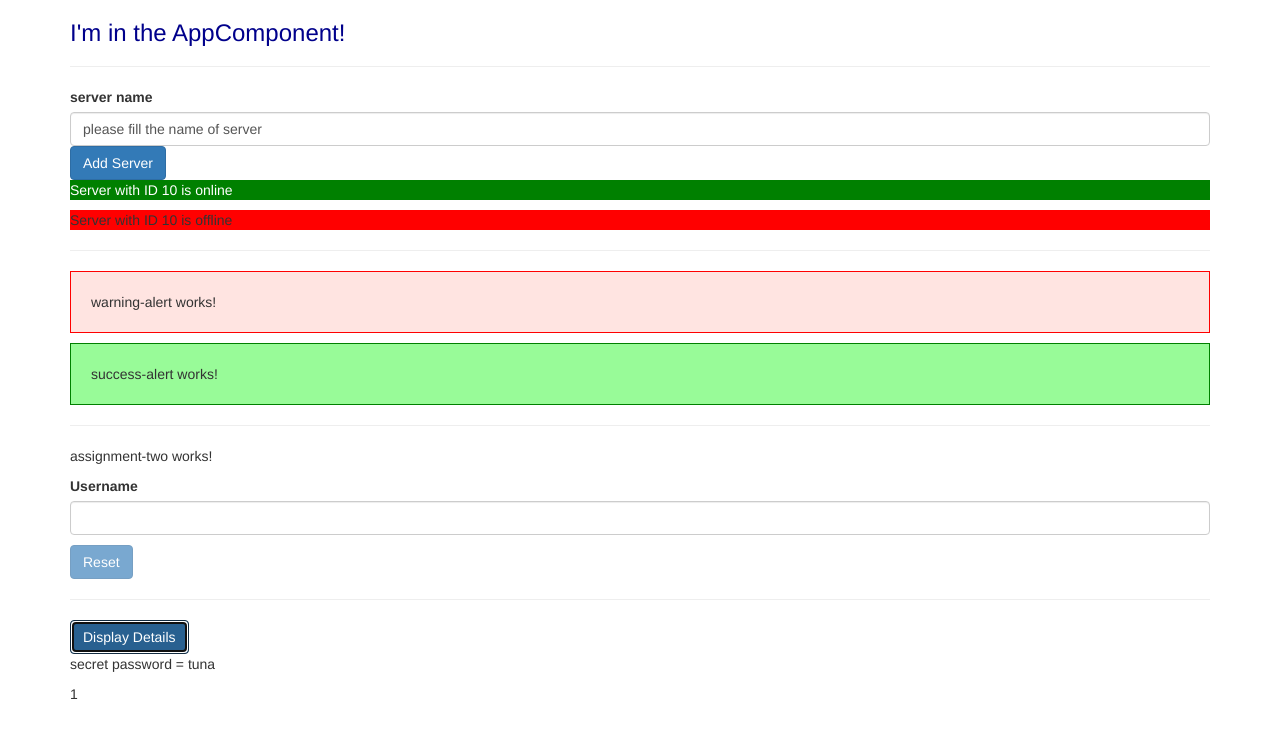
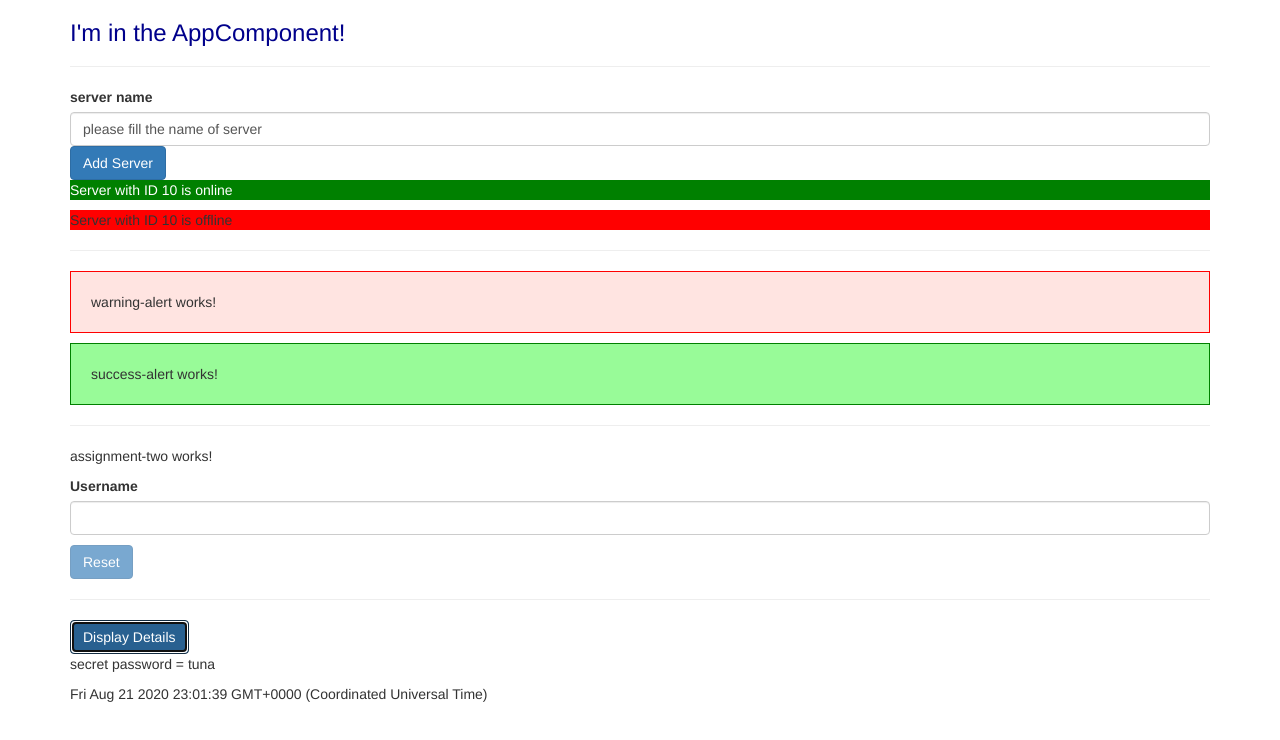
Before and after one commit to adetiamarhadi/angular-demo, an Angular app: page / in a window 1280 px wide. Both pictures are taken after a click on the button "Display Details". Shown: the top 740 px of the page. Built offline with nearby package versions, Linux system fonts and the light colour scheme.

Commit message:
getting the index when using ngFor

```diff
--- a/src/app/assignment-three/assignment-three.component.html
+++ b/src/app/assignment-three/assignment-three.component.html
@@ -1,6 +1,6 @@
 <!-- <button class="btn btn-primary" (click)="showSecret = !showSecret">Display Details</button> -->
 <button class="btn btn-primary" (click)="onToggleDetails()">Display Details</button>
 <p *ngIf="showSecret" >secret password = tuna</p>
-<div *ngFor="let logItem of log"
-[ngStyle]="{backgroundColor: logItem >= 5 ? 'blue' : 'transparent'}"
-[ngClass]="{'white-text': logItem >=5}" >{{logItem}}</div>
+<div *ngFor="let logItem of log; let i = index"
+[ngStyle]="{backgroundColor: i >= 4 ? 'blue' : 'transparent'}"
+[ngClass]="{'white-text': i >=4}" >{{logItem}}</div>
--- a/src/app/assignment-three/assignment-three.component.ts
+++ b/src/app/assignment-three/assignment-three.component.ts
@@ -13,7 +13,8 @@ export class AssignmentThreeComponent implements OnInit {
 
   onToggleDetails() {
     this.showSecret = !this.showSecret;
-    this.log.push(this.log.length + 1);
+    // this.log.push(this.log.length + 1);
+    this.log.push(new Date());
   }
 
   constructor() { }
```
